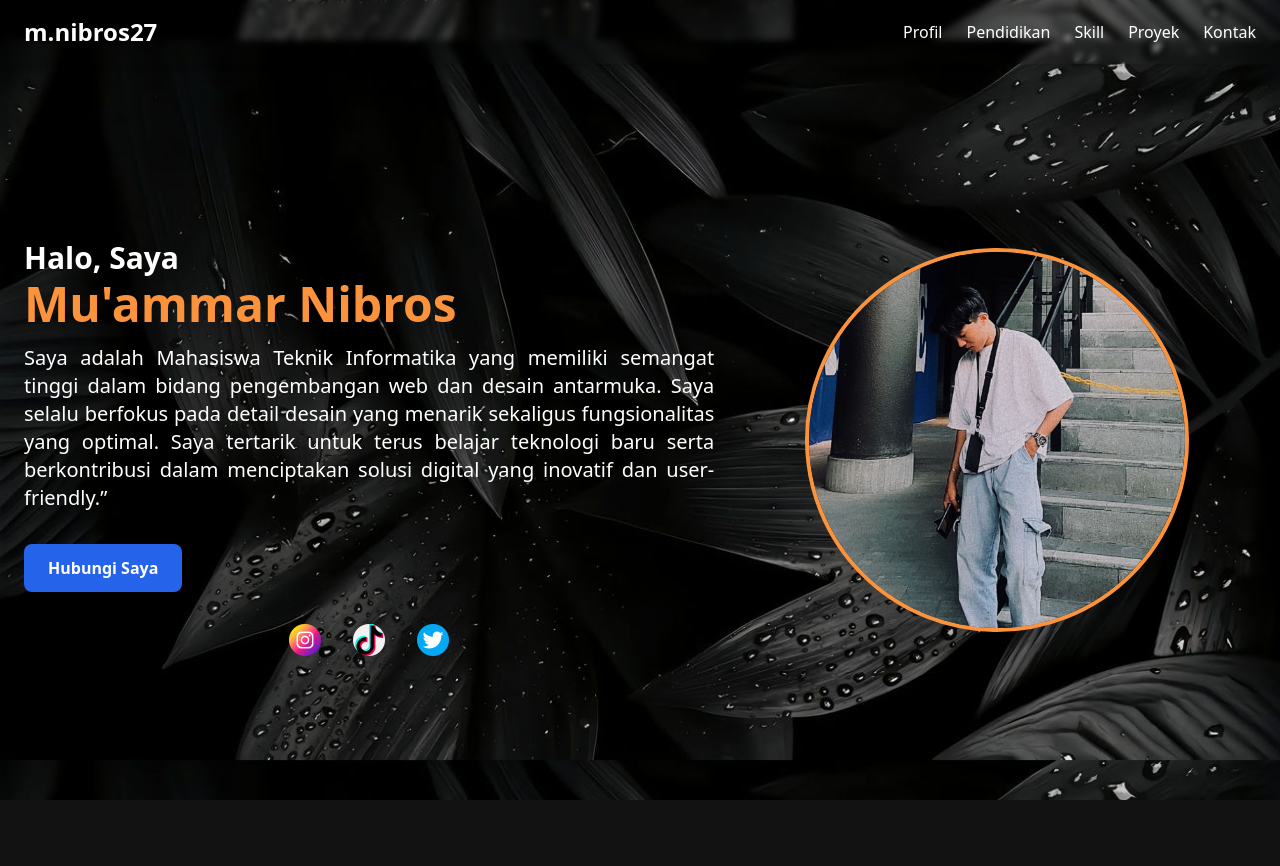
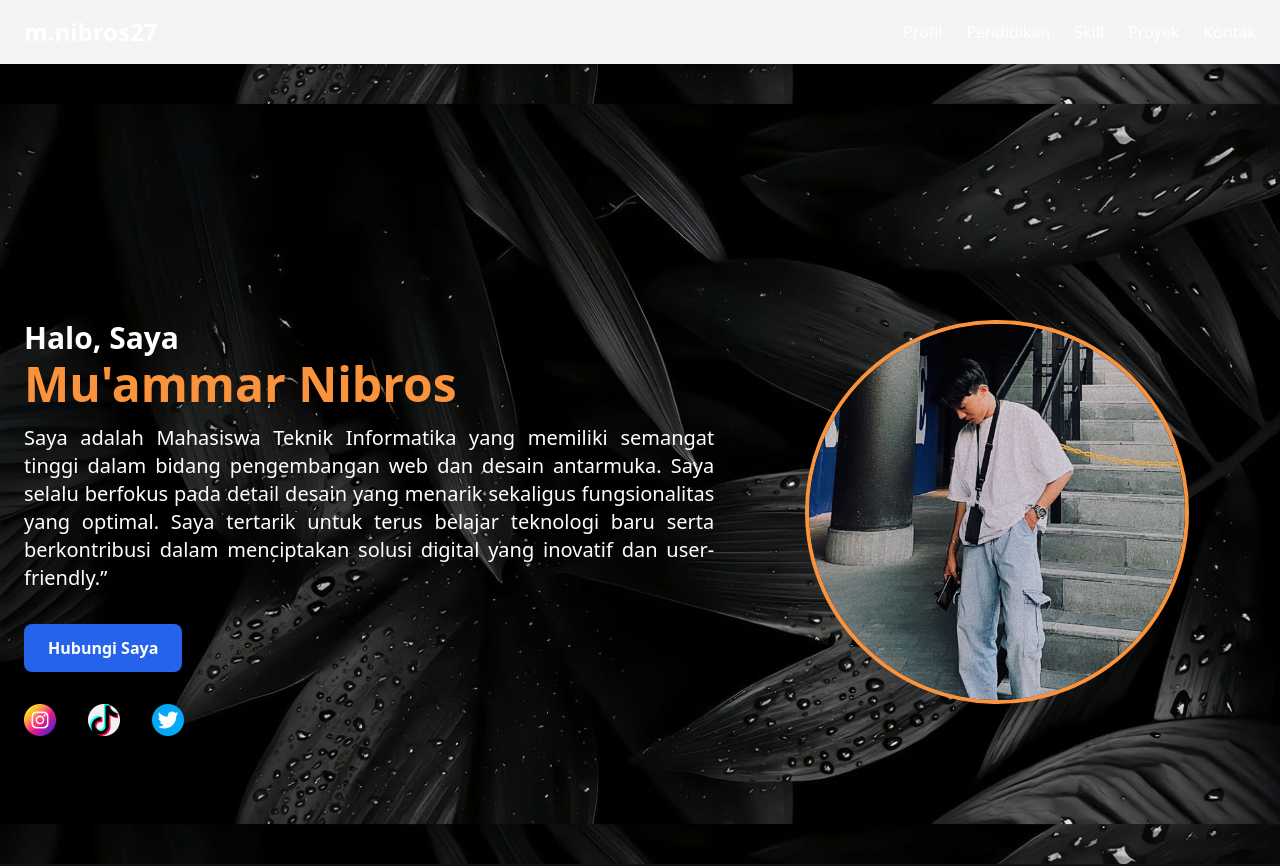
Before and after one commit to muammarnibros/RESPONSI, a Vue app in the folder frontend/: page / in a window 1280 px wide. Shown: the top 866 px of the page. Built offline with nearby package versions, Linux system fonts and the light colour scheme; no server answers.

Commit message:
finishing 2

```diff
--- a/frontend/src/components/HeroVue.vue
+++ b/frontend/src/components/HeroVue.vue
@@ -2,7 +2,7 @@
   <header class="bg-wallpaper bg-cover bg-center h-screen flex items-center">
     <section
       id="profil"
-      class="container mx-auto px-6 pt-32 py-6 pb-0 flex flex-col md:flex-row items-center gap-6"
+      class="container mx-auto px-6 pt-40 pb-0 flex flex-col md:flex-row items-center gap-6"
     >
       <div class="md:w-2/3 text-center md:text-left">
         <h1
@@ -27,7 +27,7 @@
           Hubungi Saya
         </a>
 
-        <div class="flex justify-center gap-8 mb-8 w-full">
+        <div class="flex justify-center md:justify-start gap-8 mb-8 w-full">
           <a href="https://www.instagram.com/m.nibros27" target="_blank">
             <img
               src="/img/ig.png"
@@ -52,11 +52,11 @@
         </div>
       </div>
 
-      <div class="md:w-1/2 flex justify-center animate-slide-in-right mb-12">
+      <div class="md:w-1/2 flex justify-center animate-slide-in-right mb-16">
         <img
           src="/img/pofil.jpeg"
           alt="Foto Profil"
-          class="w-60 h-60 md:w-80 md:h-80 lg:w-96 lg:h-96 rounded-full object-cover shadow-2xl border-4 border-orange-400 transition-all duration-500 hover:grayscale hover:scale-105 hover:shadow-[0_0_30px_rgba(255,255,255,0.6)]"
+          class="w-48 h-48 md:w-72 md:h-72 lg:w-96 lg:h-96 rounded-full object-cover shadow-2xl border-4 border-orange-400 transition-all duration-500 hover:grayscale hover:scale-105 hover:shadow-[0_0_30px_rgba(255,255,255,0.6)]"
         />
       </div>
     </section>
--- a/frontend/src/components/NavbarVue.vue
+++ b/frontend/src/components/NavbarVue.vue
@@ -22,10 +22,6 @@ transition-all duration-300">Kontak</a></li>
 
 <style>
 .bg-navbar {
-  position: fixed;
-  top: 0;
-  width: 100%;
-  z-index: 999;
   background-color: transparent;
   backdrop-filter: blur(3px);
 }
```
